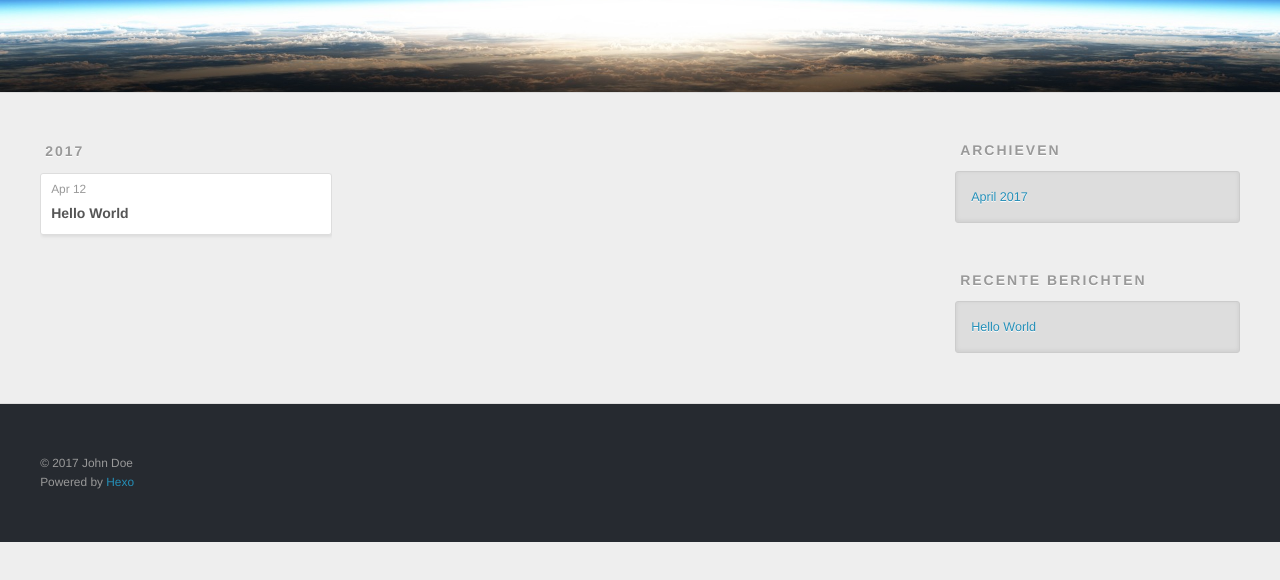
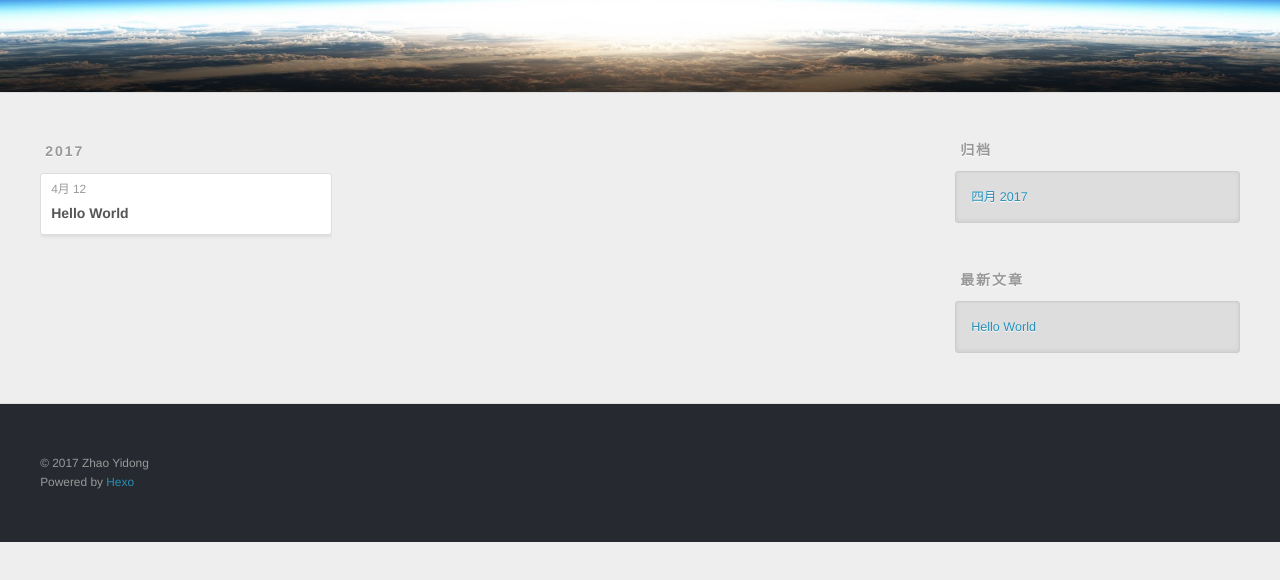
Before and after one commit to ZhaoYidong12/ZhaoYidong12.github.io, a plain HTML site: page archives/2017/04/index.html in a window 1280 px wide. Shown: the part 208-788 px from the top of the page. Drawn offline with nearby package versions, Linux system fonts and the light colour scheme.

Commit message:
Site updated: 2017-04-12 13:10:44

```diff
--- a/archives/2017/04/index.html
+++ b/archives/2017/04/index.html
@@ -3,7 +3,7 @@
 <head>
   <meta charset="utf-8">
 
-  <title>Archieven: 2017/4 | depuislors</title>
+  <title>归档: 2017/4 | depuislors</title>
   <meta name="viewport" content="width=device-width, initial-scale=1, maximum-scale=1">
   <meta property="og:type" content="website">
 <meta property="og:title" content="depuislors">
@@ -50,7 +50,7 @@
 
           <a id="nav-rss-link" class="nav-icon" href="/atom.xml" title="RSS Feed"></a>
 
-        <a id="nav-search-btn" class="nav-icon" title="Zoeken"></a>
+        <a id="nav-search-btn" class="nav-icon" title="搜索"></a>
       </nav>
       <div id="search-form-wrap">
         <form action="//google.com/search" method="get" accept-charset="UTF-8" class="search-form"><input type="search" name="q" class="search-form-input" placeholder="Search"><button type="submit" class="search-form-submit">&#xF002;</button><input type="hidden" name="sitesearch" value="http://yoursite.com"></form>
@@ -76,7 +76,7 @@
   <div class="archive-article-inner">
     <header class="archive-article-header">
       <a href="/2017/04/12/hello-world/" class="archive-article-date">
-  <time datetime="2017-04-12T01:14:42.000Z" itemprop="datePublished">Apr 12</time>
+  <time datetime="2017-04-12T01:14:42.000Z" itemprop="datePublished">4月 12</time>
 </a>
 
 
@@ -107,9 +107,9 @@
 
 
   <div class="widget-wrap">
-    <h3 class="widget-title">Archieven</h3>
+    <h3 class="widget-title">归档</h3>
     <div class="widget">
-      <ul class="archive-list"><li class="archive-list-item"><a class="archive-list-link" href="/archives/2017/04/">April 2017</a></li></ul>
+      <ul class="archive-list"><li class="archive-list-item"><a class="archive-list-link" href="/archives/2017/04/">四月 2017</a></li></ul>
     </div>
   </div>
 
@@ -117,7 +117,7 @@
 
 
   <div class="widget-wrap">
-    <h3 class="widget-title">Recente berichten</h3>
+    <h3 class="widget-title">最新文章</h3>
     <div class="widget">
       <ul>
 
@@ -137,7 +137,7 @@
 
   <div class="outer">
     <div id="footer-info" class="inner">
-      &copy; 2017 John Doe<br>
+      &copy; 2017 Zhao Yidong<br>
       Powered by <a href="http://hexo.io/" target="_blank">Hexo</a>
     </div>
   </div>
```
Also changed, not shown: 2017/04/12/hello-world/index.html (+6 -6 lines), archives/2017/index.html (+7 -7 lines), archives/index.html (+7 -7 lines), index.html (+6 -6 lines).
